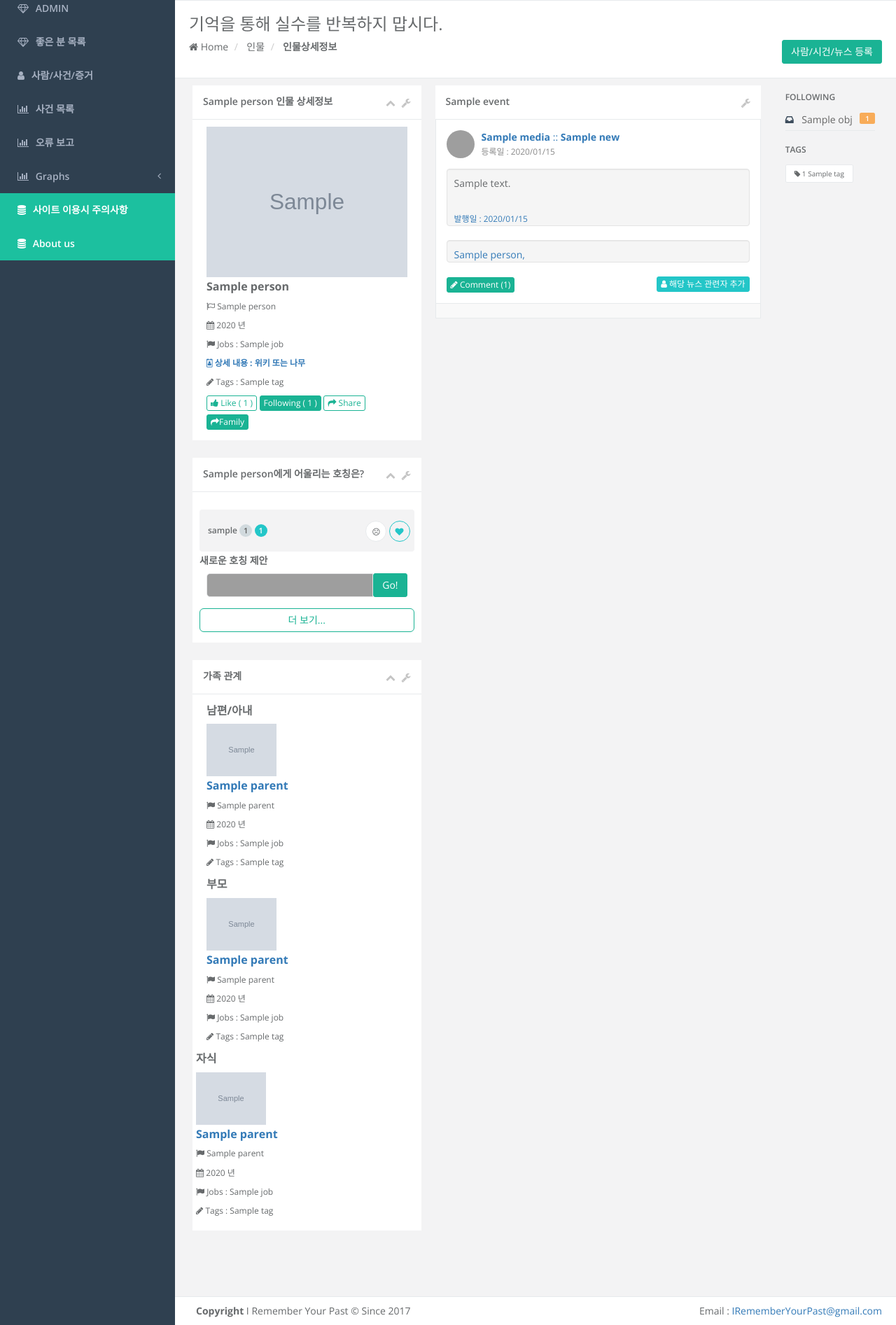
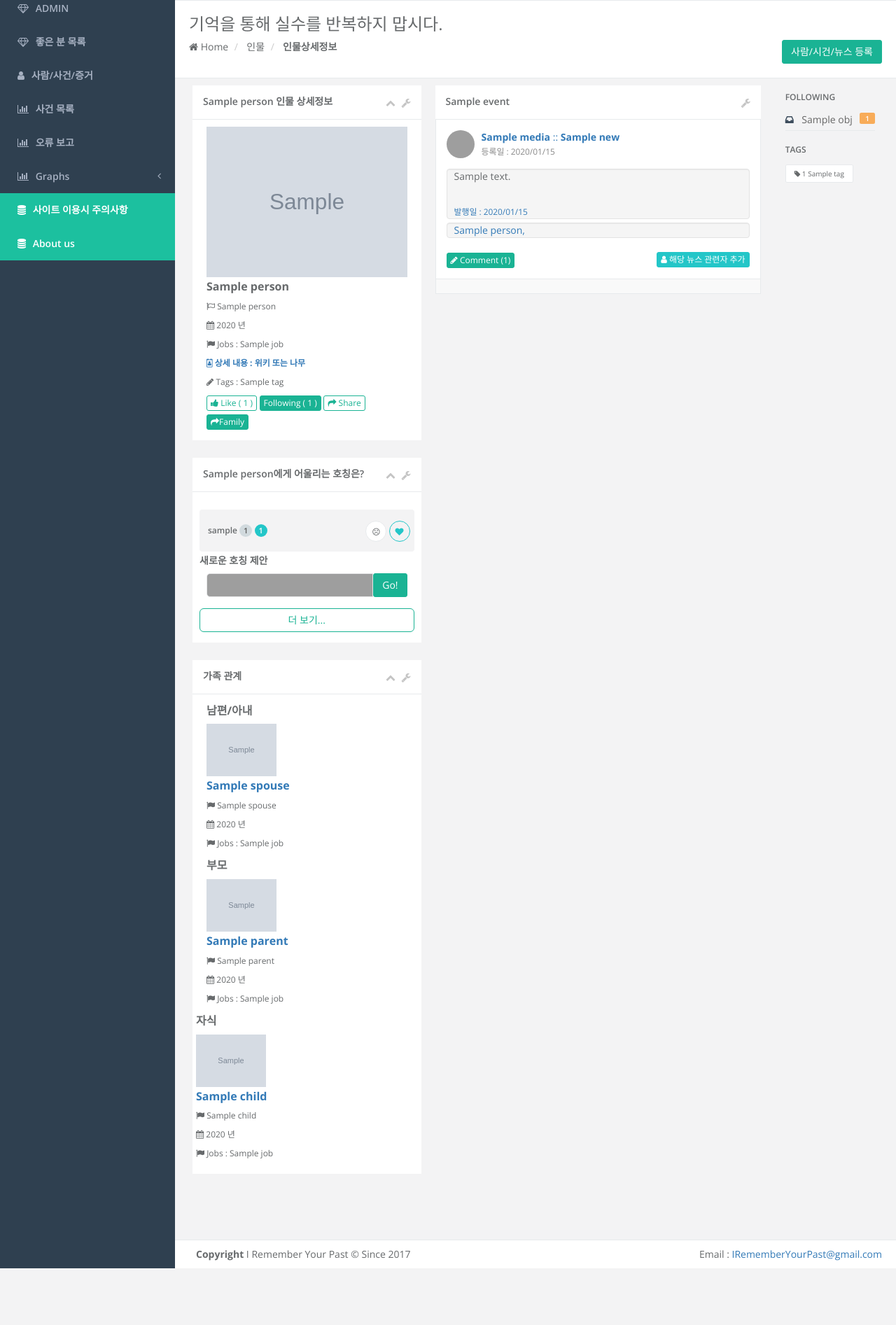
Before and after one commit to happychallenge/mySite, a Django app: template mySite/records/templates/records/person_detail.html in a window 1280 px wide. Shown: the part 60-1953 px from the top of the page at 70% size. After the commit the page ends 1872 px from the top, so only its background shows below. Run offline with Django 3.2, Linux system fonts and the light colour scheme; the template is opened without the code that fills it: most values are stand-ins (such as "Sample title", 1, 10 or a date in 2020); grey boxes marked "Sample" are stand-in pictures; some libraries are stand-ins or nearby versions; grey boxes are pictures that could not be loaded.

Commit message:
가족관계 부분을 다시 정리하고, 부모의형제간이 보이도록 수정

```diff
--- a/mySite/records/templates/records/partial/evidence_info.html
+++ b/mySite/records/templates/records/partial/evidence_info.html
@@ -20,12 +20,12 @@
 
     {# 뉴스 내용과 URL #}
     <div class="social-body" >
-        <div class="well" style="padding:10px 10px 0px 10px">
+        <div class="well" style="padding:0px 10px 0px 10px;margin-bottom: 5px;">
            {{evidence.news.content|linebreaks|truncatewords:"60"}} <br>
             <small style="color:#337ab7;"> 발행일 : {{evidence.news.published_at|date:"Y/m/d" }} </small>
         </div>
 
-        <div class="well" style="padding:10px 10px 0px 10px">
+        <div class="well" style="padding:0px 10px 0px 10px;">
            {% for evi in evidence.news.get_evidences %}
               <a href="{% url 'records:person_detail' evi.personevent.person.id %}">
                  {{evi.personevent.person.name}},
@@ -33,18 +33,22 @@
            {% endfor %}
         </div>
 
+    {% if detail %}
         <div>
             <button class='btn btn-primary btn-xs comment'>
                 <i class="fa fa-pencil"></i> Comment
                 (<span class="comment-count">{{ evidence.comments.count }}</span>)
             </button>
 
-            <button class='btn btn-info btn-xs pull-right add-person' data-url="{% url 'records:evidence_add_person' evidence.news.id event %}">
+            <button class='btn btn-info btn-xs pull-right add-person' data-url="{% url 'records:evidence_add_person' evidence.news.id evidence.personevent.event.id %}">
                 <i class="fa fa-user"></i> 해당 뉴스 관련자 추가
             </button>
         </div>
+    {% endif %}
+
     </div>
 
+{% if detail %}
     {# AJAX COMMENT_LIST #}
     <div class="social-footer comment_list">
     </div>
@@ -58,5 +62,6 @@
             </a>
         </div>
     {% endif %}
+{% endif %}
 
 </div>
--- a/mySite/records/templates/records/partial/person_info.html
+++ b/mySite/records/templates/records/partial/person_info.html
@@ -133,8 +133,8 @@
     {# SPOUSE 남편/아내 #}
     {% if person.get_spouse %}
         <div class="ibox-content no-padding profile-content">
-        {% for parent in person.get_spouse %}
-            {% include 'records/partial/relationship.html' with relationship='남편/아내' %}
+        {% for spouse in person.get_spouse %}
+            {% include 'records/partial/relationship.html' with person=spouse relationship='남편/아내' %}
         {% endfor %}
         </div>
     {% endif %}
@@ -144,7 +144,7 @@
         <div class="ibox-content no-padding profile-content">
             {% for parent in person.get_parent %}
                 {# 아버지/어머니 #}
-                {% include 'records/partial/relationship.html' with relationship='부모' %}
+                {% include 'records/partial/relationship.html' with person=parent relationship='부모' %}
             {% endfor %}
         </div>
     {% endif %}
@@ -153,8 +153,8 @@
     {% if person.get_children %}
         <div class="ibox-content no-padding profile-content">
             <div class="row">
-        {% for parent in person.get_children %}
-            {% include 'records/partial/relationship.html' with relationship='자식' %}
+        {% for child in person.get_children %}
+            {% include 'records/partial/relationship.html' with person=child relationship='자식' %}
         {% endfor %}
             </div>
         </div>
--- a/mySite/records/templates/records/partial/relationship.html
+++ b/mySite/records/templates/records/partial/relationship.html
@@ -5,24 +5,22 @@
 {% endif %}
 <div class="media-body ">
     <div class="no-padding">
-        <a href="{% url 'records:person_detail' parent.id %}">
-            <img alt="image" class="img-responsive" width="50%" src="{% if parent.picture %}{{ parent.picture.url }}{% else %}{% static 'images/nouser.png' %}{% endif %}" style="max-width: 100px;">
+        <a href="{% url 'records:person_detail' person.id %}">
+            <img alt="image" class="img-responsive" width="50%" src="{% if person.picture %}{{ person.picture.url }}{% else %}{% static 'images/nouser.png' %}{% endif %}" style="max-width: 100px;">
         </a>
     </div>
 
-    <a href="{% url 'records:person_detail' parent.id %}">
-        <h3><strong>{{ parent.name }} </strong></h3>
+    <a href="{% url 'records:person_detail' person.id %}">
+        <h3><strong>{{ person.name }} </strong></h3>
     </a>
-    <p><i class="fa fa-flag"></i> {{parent.nick_name}}</p>
+    <p><i class="fa fa-flag"></i> {{person.nick_name}}</p>
 
     {% if checkbox %}
-        <input type="checkbox" checked value="{{parent.id}}" name="parent" class="checkbox checkbox-primary pull-right">
+        <input type="checkbox" checked value="{{person.id}}" name="parent" class="checkbox checkbox-primary pull-right">
     {% endif %}
-    <p><i class="fa fa-calendar"></i> {{ parent.birth_year }} 년</p>
+    <p><i class="fa fa-calendar"></i> {{ person.birth_year }} 년</p>
     <p><i class="fa fa-flag"></i> Jobs :
-        {{parent.jobs.all|join:", "}}
+        {{person.jobs.all|join:", "}}
     </p>
-    <p><i class="fa fa-pencil"></i> Tags :
-        {{parent.tags.all|join:", "}}
-    </p>
+
 </div>
--- a/mySite/records/templates/records/partial/search_persons.html
+++ b/mySite/records/templates/records/partial/search_persons.html
@@ -10,7 +10,7 @@
                 <span>{{ person.name }}</span> <br />
                 <span>{{ person.nick_name }}</span> <br />
                 <span>{{ person.birth_year }}</span> <br>
-                <span>{{ person.tags.all|join:", "}} </span> <br>
+                <span>{{ person.get_tag3|join:", "}} </span> <br>
             </div>
         </div>
     </div>
--- a/mySite/records/templates/records/partial/top_search.html
+++ b/mySite/records/templates/records/partial/top_search.html
@@ -11,7 +11,7 @@
                     <span>이름: {{ person.name }}</span> <br />
                     <span>별칭: {{ person.nick_name }}</span> <br />
                     <span>출생년도: {{ person.birth_year }} 년</span> <br>
-                    <span>{{ person.tags.all|join:", "}} </span> <br>
+                    <span>{{ person.get_tag3|join:", "}} </span> <br>
                 </div>
             </div>
         </a>
--- a/mySite/records/templates/records/person_detail.html
+++ b/mySite/records/templates/records/person_detail.html
@@ -53,7 +53,7 @@
                     {# EVIDENCE INFO #}
                     <div class="ibox evidence_list">
                     {% for evidence in personevent.evidence_set.all %}
-                        {% include 'records/partial/evidence_info.html' with event=personevent.event.id %}
+                        {% include 'records/partial/evidence_info.html' with detail=True %}
                     {% empty %}
                         {% if forloop.last and user.is_authenticated %}
                             <div class="social-footer">
```
Also changed, not shown: mySite/records/models.py (+31 -18 lines), mySite/records/templates/records/partial/person_info_for_menspouse.html (+5 -3 lines), mySite/records/templates/records/partial/relationship_of_person.html (+8 -15 lines), mySite/records/templates/records/person_relationship.html (+19 -19 lines), 2 other files.
